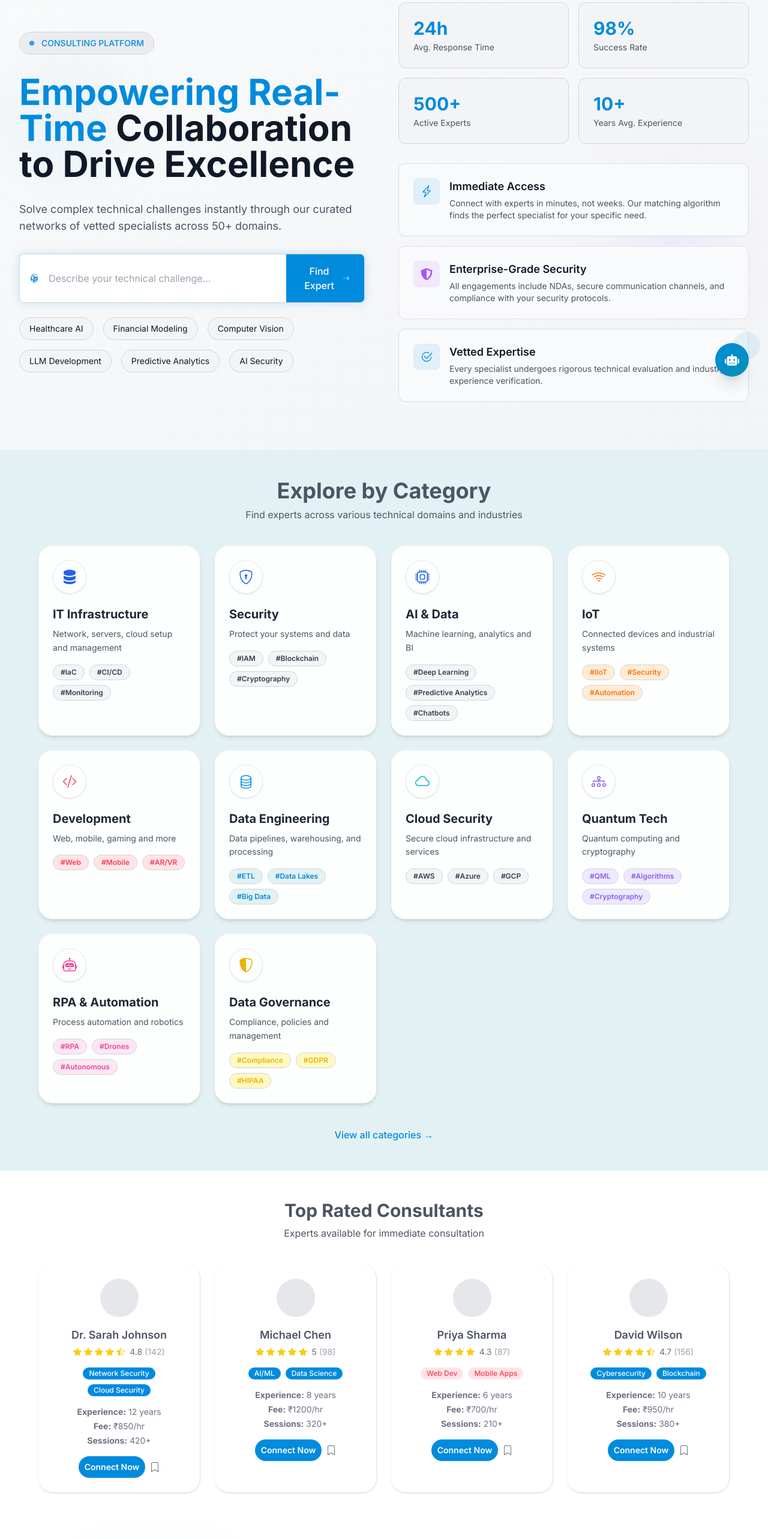
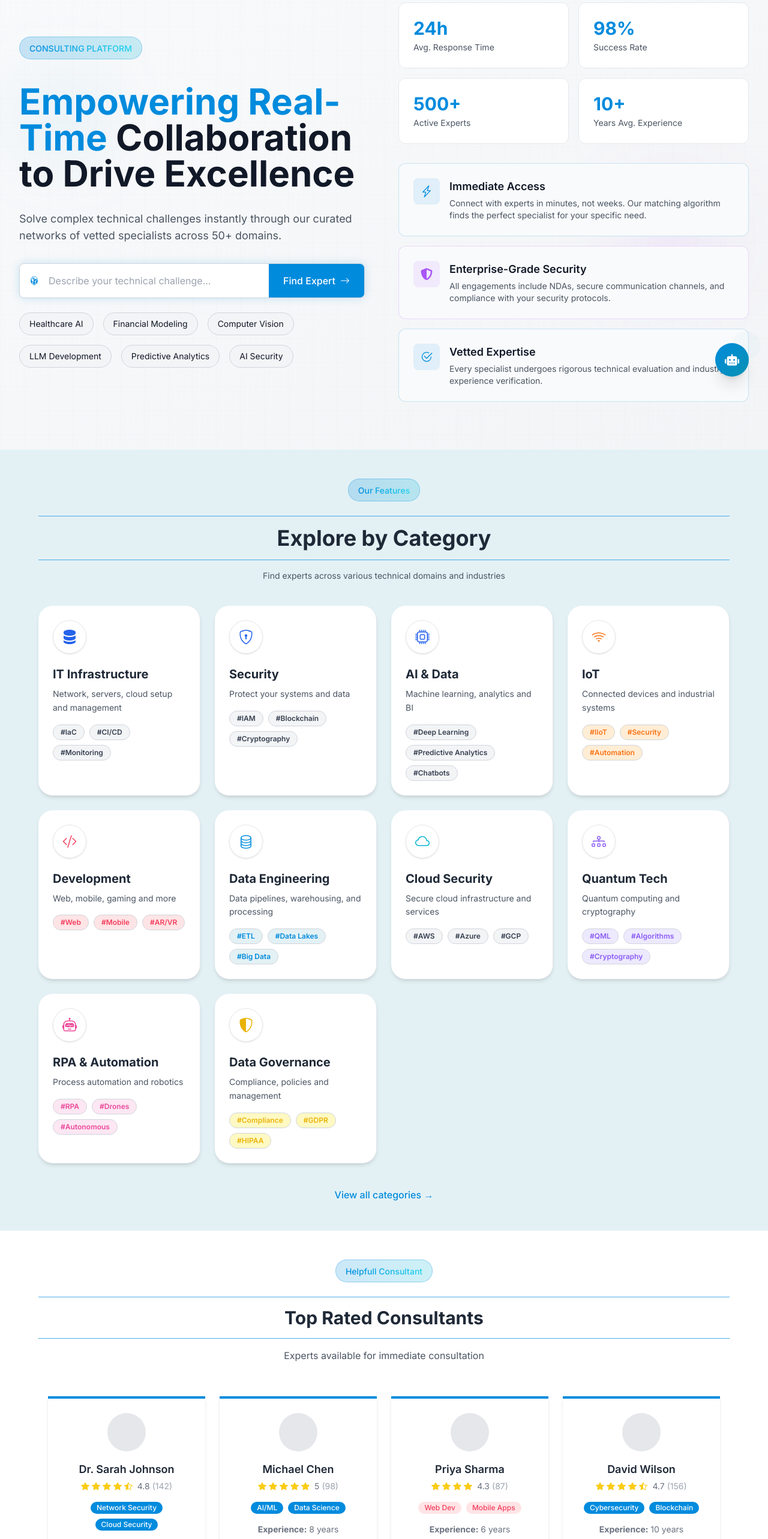
Before and after one commit to ChetanDhage/Cygen_Consultancy, a React (Vite) app in the folder frontend/: page / in a window 1280 px wide. Shown: the part 140-2706 px from the top of the page at 60% size. Built offline with nearby package versions, Linux system fonts and the light colour scheme.

Commit message:
theme changes

```diff
--- a/frontend/src/components/pages/home/CategorySection.jsx
+++ b/frontend/src/components/pages/home/CategorySection.jsx
@@ -81,15 +81,23 @@ const CategorySection = () => {
   return (
     <section id='categories' className=" bg-primaryLight dark:bg-[#090d13] py-12 px-4 md:px-16">
       <div className="text-center mb-10">
-        <h2 className="text-3xl md:text-4xl font-bold dark:text-white text-gray-600">Explore by Category</h2>
-        <p className="text-gray-600 mt-2">Find experts across various technical domains and industries</p>
+
+        <div className="inline-block px-4 py-1.5 bg-gradient-to-r from-primary/20 to-cyan-500/20 rounded-full mb-2 border border-primary/30">
+          <span className="text-sm font-medium bg-gradient-to-r from-primary to-cyan-400 bg-clip-text text-transparent">
+            Our Features
+          </span>
+        </div>
+        <hr className=' my-4  border-1 border-primary animate-pulse' />
+        <h2 className="text-3xl md:text-4xl font-bold dark:text-white text-gray-800">Explore by Category</h2>
+        <hr className=' my-4  border-1 border-primary animate-pulse' />
+        <p className="text-gray-600 mt-2 text-sm">Find experts across various technical domains and industries</p>
       </div>
 
-      <div className="grid grid-cols-1 sm:grid-cols-2 lg:grid-cols-3 xl:grid-cols-4 gap-6">
+      <div className="grid grid-cols-2 sm:grid-cols-2 lg:grid-cols-3 xl:grid-cols-4 lg:gap-6">
         {categories.map((cat, index) => (
           <div
             key={index}
-            className="relative group p-6 rounded-3xl shadow-md bg-white/90 dark:bg-white/10 backdrop-blur-lg  border-gray-200 dark:border-gray-700 hover:border-primary border-r border-b transition-all duration-300 hover:scale-105 overflow-hidden"
+            className="relative group p-6 lg:rounded-3xl shadow-md bg-white dark:bg-gray-900  backdrop-blur-lg  border-gray-200 dark:border-gray-700 hover:border-primary border-r border-b transition-all duration-300  overflow-hidden"
           >
             {/* Gradient Overlay on Hover */}
             <div className="absolute inset-0 bg-gradient-to-r from-primary/0 to-primary/10 opacity-0 group-hover:opacity-100 transition duration-300 rounded-2xl"></div>
--- a/frontend/src/components/pages/home/HeroSection.jsx
+++ b/frontend/src/components/pages/home/HeroSection.jsx
@@ -51,9 +51,8 @@ const HeroSection = () => {
             className="space-y-8"
           >
             {/* Badge */}
-            <div className="inline-flex items-center gap-3 px-4 py-2 bg-gray-200/70 dark:bg-gray-800/50 rounded-full border border-gray-300 dark:border-gray-700 backdrop-blur-sm">
-              <div className="w-2 h-2 rounded-full bg-primary animate-pulse"></div>
-              <span className="text-sm font-medium text-primary">
+            <div className="inline-block px-4 py-1.5 bg-gradient-to-r from-primary/20 to-cyan-500/20 rounded-full mb-2 border border-primary/30">
+              <span className="text-sm font-medium bg-gradient-to-r from-primary to-cyan-400 bg-clip-text text-transparent">
                 CONSULTING PLATFORM
               </span>
             </div>
@@ -86,7 +85,7 @@ const HeroSection = () => {
                   />
                   <GiArtificialIntelligence className="absolute left-4 top-1/2 transform -translate-y-1/2 text-primary" />
                   <button className="bg-gradient-to-r from-primary to-primary text-white px-6 py-4 font-medium hover:from-primary hover:to-primary/90 transition-all flex items-center gap-2">
-                    <span>Find Expert</span>
+                    <span className=' text-nowrap'>Find Expert</span>
                     <BsArrowRight className="group-hover:translate-x-1 transition-transform" />
                   </button>
                 </div>
@@ -115,12 +114,12 @@ const HeroSection = () => {
             className="space-y-8"
           >
             {/* Stats Grid */}
-            <div className="grid grid-cols-2 gap-4">
+            <div className="grid grid-cols-2 lg:gap-4">
               {stats.map((stat, index) => (
                 <motion.div
                   key={index}
-                  whileHover={{ scale: 1.03 }}
-                  className="p-6 bg-gray-100 dark:bg-gray-800 border border-gray-300 dark:border-gray-700 rounded-xl backdrop-blur-sm"
+                  whileHover={{ scale: 1.01 }}
+                  className="p-6 bg-white dark:bg-gray-800 border border-gray-200 dark:border-gray-700  lg:rounded-xl backdrop-blur-sm"
                 >
                   <div className="text-3xl font-bold text-primary">{stat.value}</div>
                   <div className="text-sm text-gray-600 dark:text-gray-400 mt-1">{stat.label}</div>
@@ -129,18 +128,18 @@ const HeroSection = () => {
             </div>
 
             {/* Value Proposition Cards */}
-            <div className="space-y-4">
+            <div className="lg:space-y-4">
               {/* Immediate Access */}
               <motion.div
                 whileHover={{ y: -5 }}
-                className="p-6 bg-gray-50 dark:bg-gray-800 border border-primary/20 rounded-xl flex items-start gap-4"
+                className="p-6 bg-gray-50 dark:bg-gray-800 border border-primary/20 lg:rounded-xl flex items-start gap-4"
               >
                 <div className="flex-shrink-0 p-3 bg-primary/10 rounded-lg text-primary">
                   <BsLightningCharge className="text-xl" />
                 </div>
                 <div>
                   <h3 className="font-semibold text-lg">Immediate Access</h3>
-                  <p className="text-gray-600 dark:text-gray-400 text-sm mt-1">
+                  <p className="text-gray-600 dark:text-gray-400 text-sm mt-1 lg:line-clamp-2 line-clamp-1">
                     Connect with experts in minutes, not weeks. Our matching algorithm finds the perfect specialist for your specific need.
                   </p>
                 </div>
@@ -149,14 +148,14 @@ const HeroSection = () => {
               {/* Security */}
               <motion.div
                 whileHover={{ y: -5 }}
-                className="p-6 bg-gray-50 dark:bg-gray-800 border border-purple-500/20 rounded-xl flex items-start gap-4"
+                className="p-6 bg-gray-50 dark:bg-gray-800 border border-purple-500/20 lg:rounded-xl flex items-start gap-4"
               >
                 <div className="flex-shrink-0 p-3 bg-purple-500/10 rounded-lg text-purple-500">
                   <FaShieldAlt className="text-xl" />
                 </div>
                 <div>
                   <h3 className="font-semibold text-lg">Enterprise-Grade Security</h3>
-                  <p className="text-gray-600 dark:text-gray-400 text-sm mt-1">
+                  <p className="text-gray-600 dark:text-gray-400 text-sm mt-1 lg:line-clamp-2 line-clamp-1">
                     All engagements include NDAs, secure communication channels, and compliance with your security protocols.
                   </p>
                 </div>
@@ -165,14 +164,14 @@ const HeroSection = () => {
               {/* Vetted Expertise */}
               <motion.div
                 whileHover={{ y: -5 }}
-                className="p-6 bg-gray-50 dark:bg-gray-800 border border-primary/20 rounded-xl flex items-start gap-4"
+                className="p-6 bg-gray-50 dark:bg-gray-800 border border-primary/20 lg:rounded-xl flex items-start gap-4"
               >
                 <div className="flex-shrink-0 p-3 bg-primary/10 rounded-lg text-primary">
                   <BsCheck2Circle className="text-xl" />
                 </div>
                 <div>
                   <h3 className="font-semibold text-lg">Vetted Expertise</h3>
-                  <p className="text-gray-600 dark:text-gray-400 text-sm mt-1">
+                  <p className="text-gray-600 dark:text-gray-400 text-sm mt-1 lg:line-clamp-2 line-clamp-1">
                     Every specialist undergoes rigorous technical evaluation and industry experience verification.
                   </p>
                 </div>
--- a/frontend/src/components/pages/home/TopConsultants.jsx
+++ b/frontend/src/components/pages/home/TopConsultants.jsx
@@ -59,33 +59,42 @@ const TopConsultants = () => {
   return (
     <section id='consultants' className=" py-12 px-4 md:px-16 dark:bg-[#090d13] ">
       <div className="mb-10 text-center">
-        <h2 className="text-3xl md:text-3xl font-bold text-gray-600 dark:text-white">Top Rated Consultants</h2>
+        <div className="inline-block px-4 py-1.5 bg-gradient-to-r from-primary/20 to-cyan-500/20 rounded-full mb-2 border border-primary/30">
+          <span className="text-sm font-medium bg-gradient-to-r from-primary to-cyan-400 bg-clip-text text-transparent">
+            Helpfull Consultant
+          </span>
+        </div>
+        <hr className=' my-4  border-1 border-primary animate-pulse' />
+        <h2 className="text-3xl md:text-3xl font-bold text-gray-800 dark:text-white">Top Rated Consultants</h2>
+        <hr className=' my-4  border-1 border-primary animate-pulse' />
         <p className="text-gray-600 mt-2">Experts available for immediate consultation</p>
       </div>
+      <div className="flex gap-6 overflow-x-auto lg:grid lg:grid-cols-4 sm:grid-cols-2 grid-cols-1 px-4 py-4 scrollbar-hide">
+        {consultants.map((consultant, index) => (
+          <div
+            key={index}
+            className="min-w-[280px] sm:min-w-[300px] lg:min-w-0 relative group bg-white dark:bg-gray-900  border-4  border-b-primary border-t-primary border-l-0 border-r-0 shadow-md hover:shadow-lg transition duration-300 hover:scale-105 p-6"
+          >
 
-      <div className="grid grid-cols-1 sm:grid-cols-2 lg:grid-cols-4 gap-6">
-        {consultants.map((consultant, index) => (
-          <div key={index} className=" relative bg-white/90 dark:bg-white/10 backdrop-blur-lg  border-gray-200 dark:border-gray-700 p-6 rounded-3xl shadow hover:shadow-md transition hover:border-primary border-r border-b duration-300 hover:scale-105 ">
-
-            <div className="absolute inset-0 bg-gradient-to-r from-primary/0 to-primary/10 opacity-0 group-hover:opacity-100 transition duration-300 rounded-2xl"></div>
-
-            {/* Avatar Placeholder */}
+            {/* Avatar */}
             <div className="w-16 h-16 bg-gray-200 rounded-full mb-4 mx-auto" />
-            <h3 className="font-semibold text-lg text-center text-gray-600 dark:text-white">{consultant.name}</h3>
+            <h3 className="font-semibold text-lg text-center text-gray-800 dark:text-white">
+              {consultant.name}
+            </h3>
 
             {/* Rating */}
             <div className="flex items-center justify-center gap-1 text-sm mt-1">
               {renderStars(consultant.rating)}
-              <span className="text-gray-500 dark:text-white ml-1">{consultant.rating}</span>
-              <span className="text-gray-400 dark:text-white ">({consultant.reviews})</span>
+              <span className="text-gray-500 dark:text-gray-300 ml-1">{consultant.rating}</span>
+              <span className="text-gray-400 dark:text-gray-400">({consultant.reviews})</span>
             </div>
 
-            {/* Tags */}
+            {/* Skills */}
             <div className="flex flex-wrap justify-center gap-2 mt-4">
               {consultant.skills.map((skill, i) => (
                 <span
                   key={i}
-                  className={`text-xs  font-medium px-2.5 py-0.5  rounded-full ${consultant.color}`}
+                  className={`text-xs font-medium px-2.5 py-0.5 rounded-full ${consultant.color}`}
                 >
                   {skill}
                 </span>
@@ -93,22 +102,23 @@ const TopConsultants = () => {
             </div>
 
             {/* Info */}
-            <div className="mt-4 text-sm text-gray-500 dark:text-white space-y-1 text-center">
+            <div className="mt-4 text-sm text-gray-500 dark:text-gray-300 space-y-1 text-center">
               <p><strong>Experience:</strong> {consultant.experience}</p>
               <p><strong>Fee:</strong> {consultant.fee}</p>
               <p><strong>Sessions:</strong> {consultant.sessions}</p>
             </div>
 
-            {/* Connect Button & Bookmark */}
-            <div className="mt-4 flex items-center justify-center m-auto">
-              <button className="bg-primary text-white w-1/2 py-2 rounded-full text-sm font-semibold hover:bg-primary">
+            {/* Action */}
+            <div className="mt-4 flex items-center justify-center">
+              <button className="bg-primary text-white w-1/2 py-2 rounded-full text-sm font-semibold hover:bg-primary-dark transition">
                 Connect Now
               </button>
-              <BsBookmark className="ml-2 text-gray-500 cursor-pointer hover:text-primary" />
+              <BsBookmark className="ml-3 text-gray-500 cursor-pointer hover:text-primary" />
             </div>
           </div>
         ))}
       </div>
+
     </section>
   );
 };
--- a/frontend/src/components/pages/home/WhyChoose.jsx
+++ b/frontend/src/components/pages/home/WhyChoose.jsx
@@ -56,11 +56,11 @@ const WhyChoose = () => {
               POWERFUL FEATURES
             </span>
           </div>
-
-          <h2 className="text-4xl md:text-5xl font-bold mb-4 bg-gradient-to-r from-gray-800 to-gray-900 dark:from-white dark:to-gray-200 bg-clip-text text-transparent">
+           <hr className=' my-4  border-1 border-primary animate-pulse' />
+          <h2 className="text-3xl md:text-4xl font-bold mb-4 bg-gradient-to-r from-gray-800 to-gray-900 dark:from-white dark:to-gray-200 bg-clip-text text-transparent">
             Why Choose <span className="bg-gradient-to-r from-primary to-cyan-500 bg-clip-text text-transparent">CyGen</span>?
           </h2>
-
+           <hr className=' my-4  border-1 border-primary animate-pulse' />
           <p className="text-xl text-gray-600 dark:text-gray-300 max-w-2xl mx-auto">
             Advanced features designed to connect you with the perfect expertise instantly
           </p>
--- a/frontend/src/index.css
+++ b/frontend/src/index.css
@@ -29,3 +29,24 @@ td{
     @apply w-full px-4 py-3 rounded-lg shadow-sm bg-gray-100 text-gray-600 placeholder-gray-400 border border-gray-300 focus:outline-none focus:ring-2 focus:ring-primary dark:bg-gray-800 dark:text-white dark:placeholder-gray-400 dark:border-gray-600;
   }
 }
+/* Add to your global styles or Tailwind config */
+.scrollbar-hide::-webkit-scrollbar {
+  display: none;
+}
+.scrollbar-hide {
+  -ms-overflow-style: none; /* IE and Edge */
+  scrollbar-width: none; /* Firefox */
+}
+@keyframes marquee {
+  0% {
+    transform: translateX(0%);
+  }
+  100% {
+    transform: translateX(-50%);
+  }
+}
+
+.animate-marquee {
+  display: inline-flex;
+  animation: marquee 15s linear infinite;
+}
```
Also changed, not shown: frontend/src/components/Navbar.jsx (+5 -5 lines), frontend/src/components/pages/home/Footer.jsx (+9 -9 lines), frontend/src/components/pages/home/HowItWorks.jsx (+13 -6 lines), frontend/src/components/pages/home/Testimonials.jsx (+15 -5 lines).
